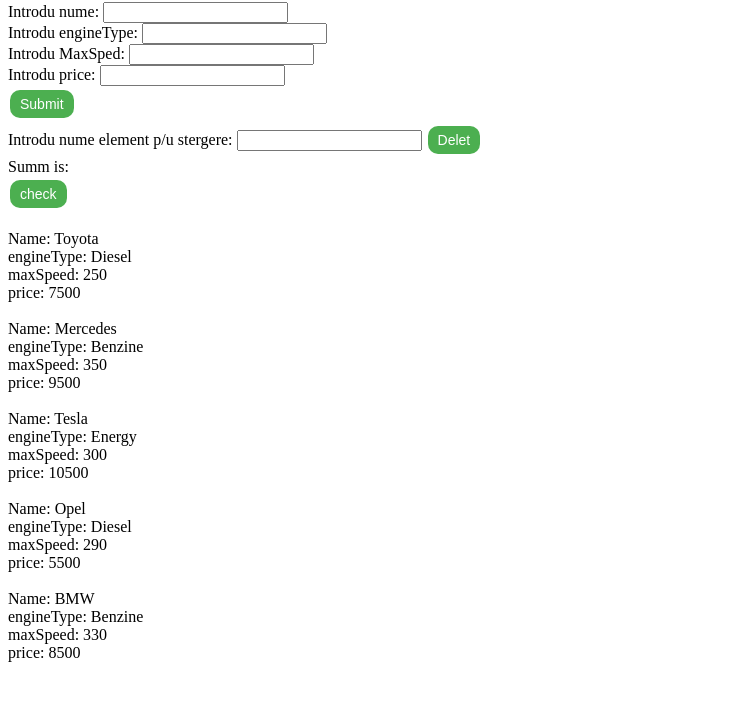
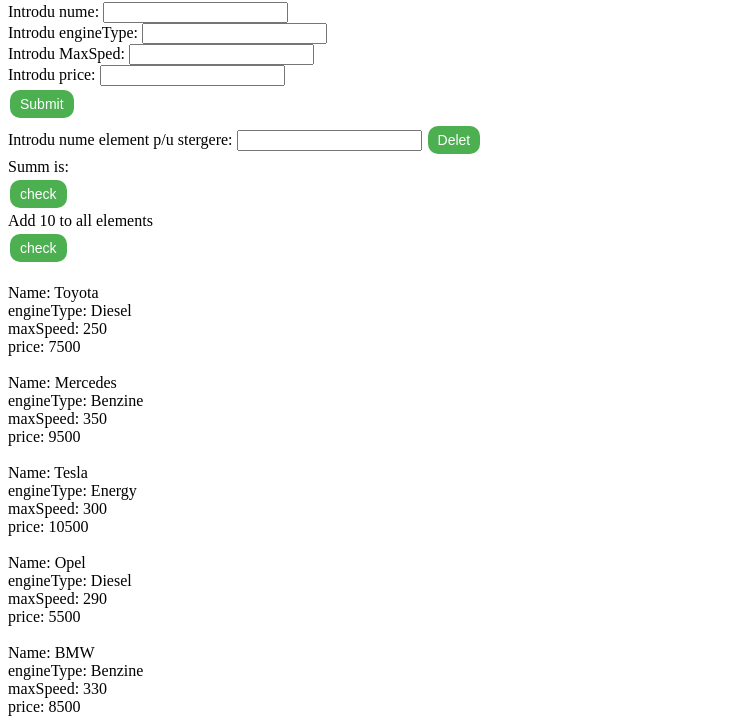
Before and after one commit to CojocaruLiviu/exam090322, a plain HTML site: page index.html in a window 1280 px wide. Shown: the part 125-849 px from the top of the page, without its empty margins (0-741 px from the left). Before the commit the page ends 800 px from the top, so only its background shows below. Drawn offline with Linux system fonts and the light colour scheme.

Commit message:
Add ten to value

```diff
--- a/index.html
+++ b/index.html
@@ -30,7 +30,10 @@
 
 
 <label for="" id="tprice">Summ is: </label></br>
-<button onclick="calcPrice()">check</button>
+<button onclick="calcPrice()">check</button></br>
+
+<label for="" id="">Add 10 to all elements </label></br>
+<button onclick="addteen()">check</button>
 
 
 <div id="cars"></div>
--- a/main.js
+++ b/main.js
@@ -100,3 +100,17 @@
     }
     document.getElementById("tprice").innerHTML+= sum;
 }
+
+const addteen = () =>{
+    document.getElementById("cars").innerHTML =" ";
+    for (let entry of cars) {
+        document.getElementById("cars").innerHTML += "</br>";
+        for (let key in entry) {
+            if (key == "price"||key == "maxSpeed") {
+                entry[key]+=10;
+            }
+            document.getElementById("cars").innerHTML += (`${key}: ${entry[key]} </br>`);
+        }
+    }
+
+}
```
